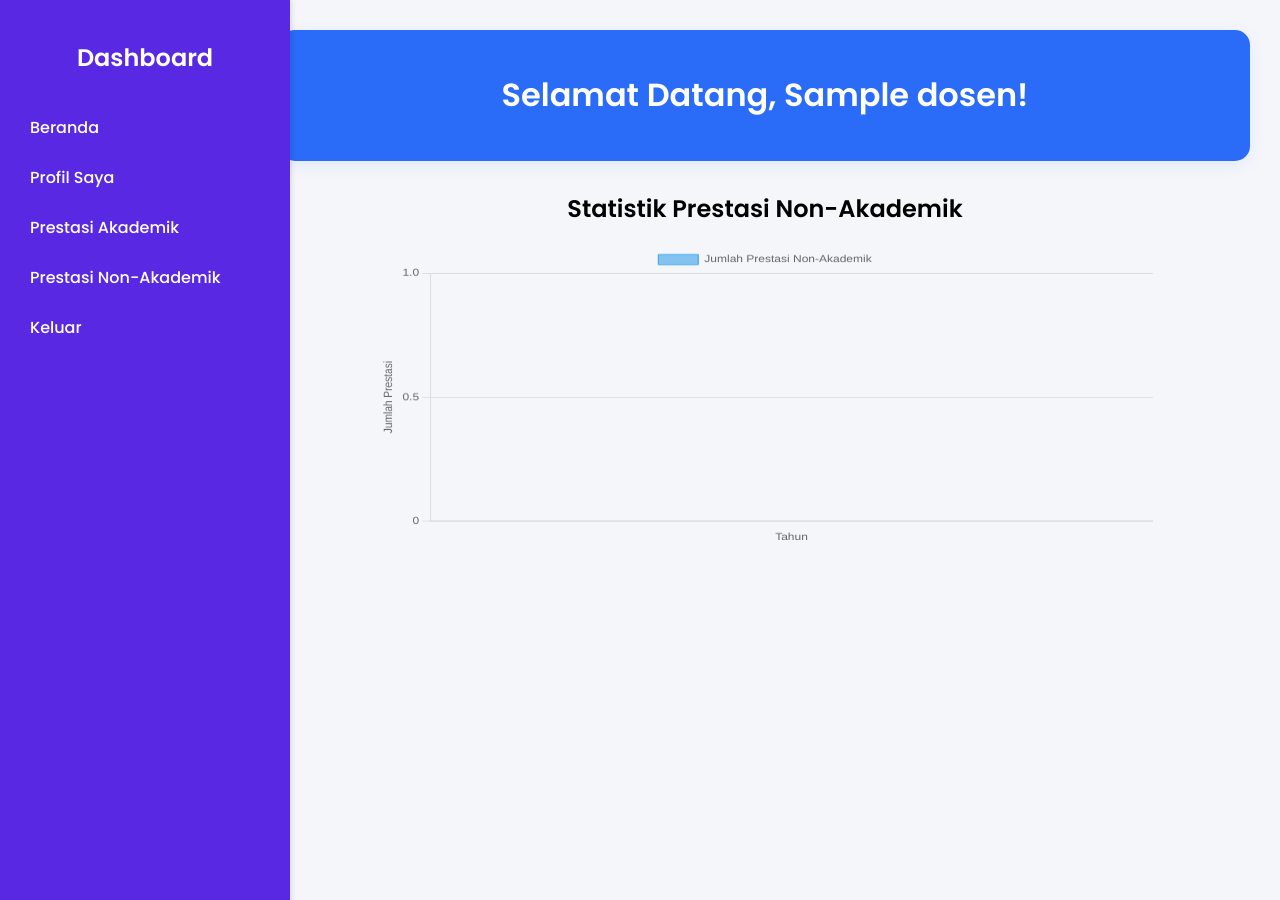
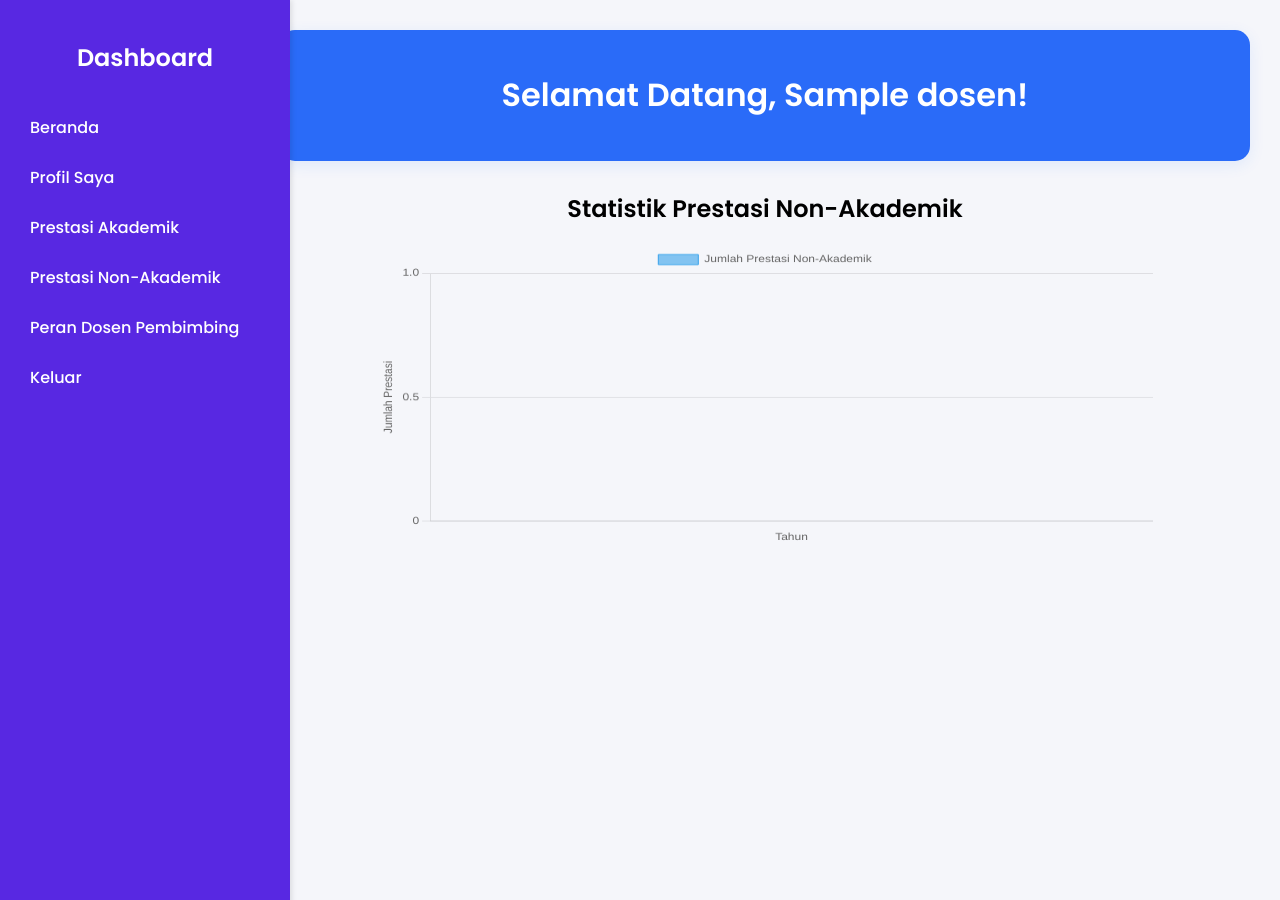
Before and after one commit to aqilaazza/ProjectSistemPencatatanPrestasi, a PHP site: page /projectAkhirV2/dashboard/dashboardDosen.php in a window 1280 px wide. Run offline with PHP 8.4, Linux system fonts and the light colour scheme; the visitor is signed in with stand-in values (Sample User, id 1); tables that the repository leaves empty or names only in its code hold one stand-in row (values such as "Sample post"); some libraries are stand-ins or nearby versions.

Commit message:
Tambah Fitur Peran Dosen Pembimbing

```diff
--- a/projectAkhirV2/dashboard/dashboardDosen.php
+++ b/projectAkhirV2/dashboard/dashboardDosen.php
@@ -61,6 +61,7 @@
             <li><a href="../dosen/biodata_dosen.php">Profil Saya</a></li>
             <li><a href="../dosen/prestasi_akademik_dosen.php">Prestasi Akademik</a></li>
             <li><a href="../dosen/nonakademik.php">Prestasi Non-Akademik</a></li>
+            <li><a href="../dosen/lihat_peran.php">Peran Dosen Pembimbing</a></li>
             <li><a href="#" onclick="confirmLogout()">Keluar</a></li>
         </ul>
     </div>
```
